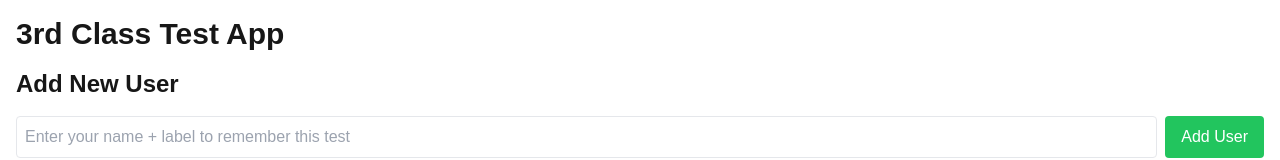
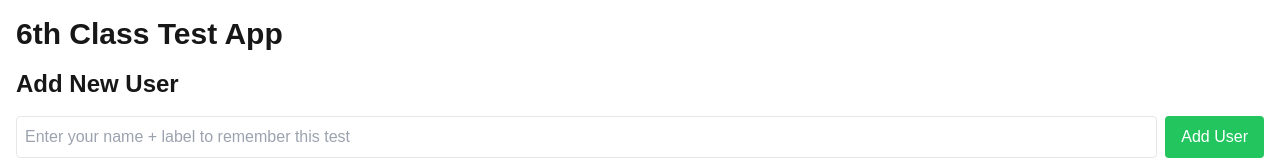
Before and after one commit to alamelu-gotara/dav-class-3-entrance-test, a Next.js app: page / in a window 1280 px wide. Shown: the top 160 px of the page. Built offline with nearby package versions, Linux system fonts and the light colour scheme.

Commit message:
tech: update the title

```diff
--- a/src/app/page.js
+++ b/src/app/page.js
@@ -5,7 +5,7 @@ import QuizApp from './components/QuizApp';
 export default function Home() {
   return (
     <main className="container mx-auto p-4">
-      <h1 className="text-3xl font-bold mb-4">3rd Class Test App</h1>
+      <h1 className="text-3xl font-bold mb-4">6th Class Test App</h1>
       <QuizApp />
     </main>
   )
```
